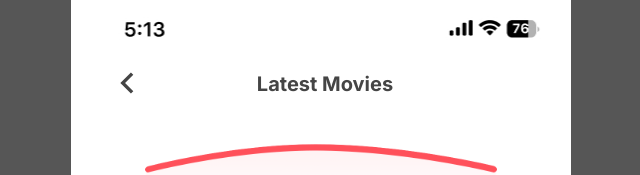
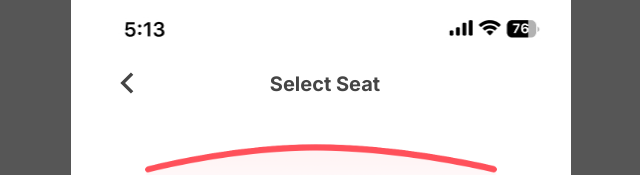
Before and after one commit to albeiromr/soluntech-technical-test, a Next.js app: page /select-seat in a window 1280 px wide. Shown: the top 175 px of the page, without its empty margins (319-959 px from the left). Built offline with nearby package versions, Linux system fonts and the light colour scheme.

Commit message:
Agrega lógica para setear el título del header

```diff
--- a/src/components/top-navigation.component.tsx
+++ b/src/components/top-navigation.component.tsx
@@ -1,12 +1,19 @@
 'use client'
 
 import { useRouter } from 'next/navigation'
+import { usePathname } from 'next/navigation'
+import { useAppDispatch} from '@/state/typescript-hooks';
+import { resetAppState } from '@/state/app.reducer';
+import { TopNavigationService } from '@/services/top-navigation.service';
 
 export default function TopNavigationComponent() {
   const router = useRouter();
+  const pathname = usePathname();
+  const dispatch = useAppDispatch();
 
   const handleBackClick = () => {
     router.back();
+    if(pathname == "/select-seat") dispatch(resetAppState());
   }
 
   return (
@@ -14,7 +21,7 @@ export default function TopNavigationComponent() {
       <button onClick={handleBackClick} className="top-navigation__back-button">
         <img src="/assets/arrow-left.svg" alt="back-button" />
       </button>
-      <h1 className="top-navigation__title">Latest Movies</h1>
+      <h1 className="top-navigation__title">{TopNavigationService.generatePageTitle(pathname)}</h1>
     </header>
   )
 }
--- /dev/null
+++ b/src/services/top-navigation.service.ts
@@ -0,0 +1,12 @@
+export class TopNavigationService {
+  /**
+   * Returns the tutle for the current page
+   */
+  public static generatePageTitle(currentPath: string): string {
+    if(currentPath == "/") return "Latest Movies";
+    if(currentPath == "/select-seat") return "Select Seat";
+    if(currentPath.includes("/movie-details")) return "Movie Details";
+    if(currentPath == "/checkout") return "Checkout";
+    return "No Title"
+  }
+}
--- a/src/state/app.reducer.ts
+++ b/src/state/app.reducer.ts
@@ -21,7 +21,8 @@ export const appReducer = createSlice({
   initialState,
   reducers: {
     resetAppState: (state) => {
-      state = initialState;
+      state.seats = initialState.seats;
+      state.selectedSeats = initialState.selectedSeats;
     },
     createSeatsTemplate: (state) => {
       state.seats = StateService.generateSeatsTemplate();
```
Also changed, not shown: src/app/payment-done/page.tsx (deleted, +0 -7 lines).
